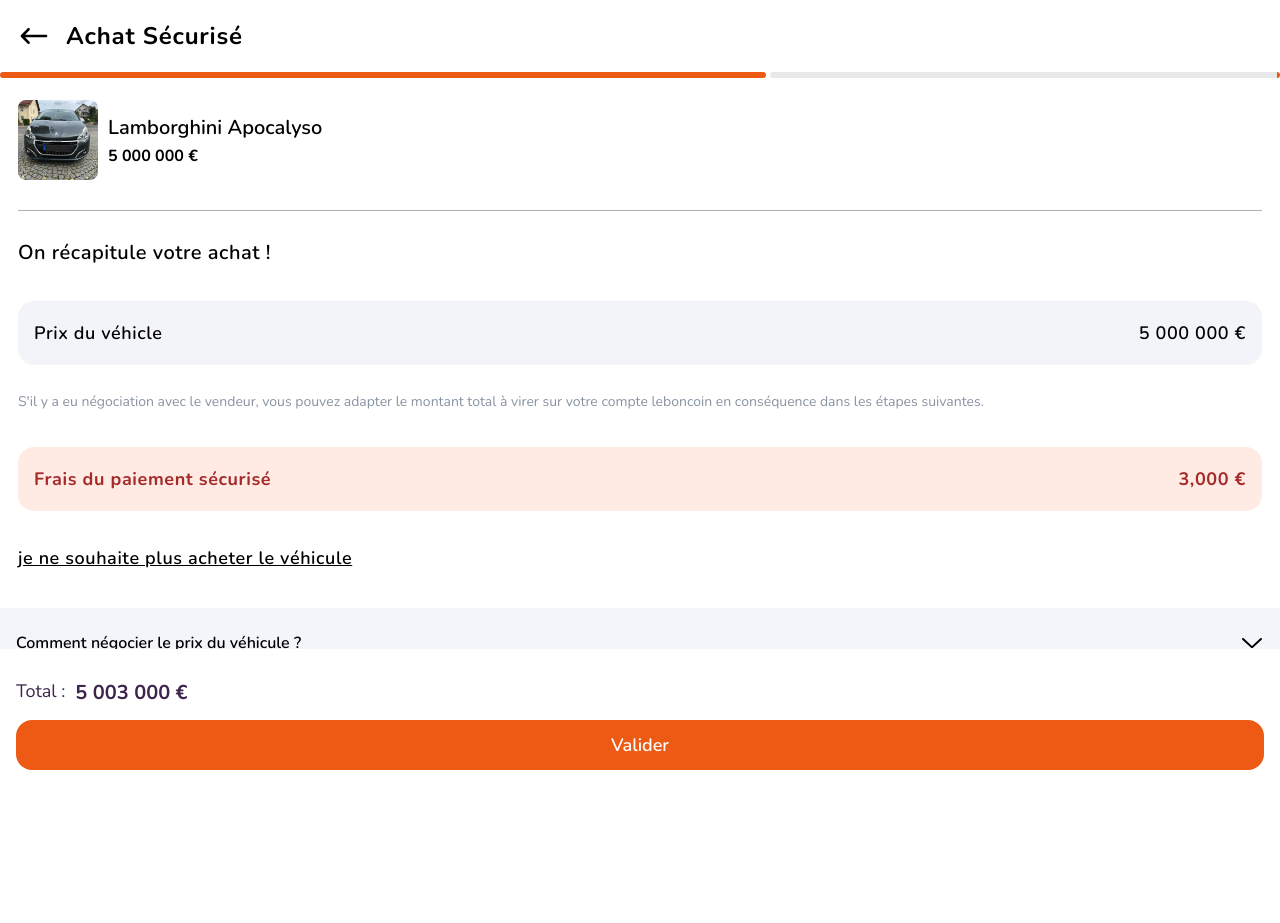
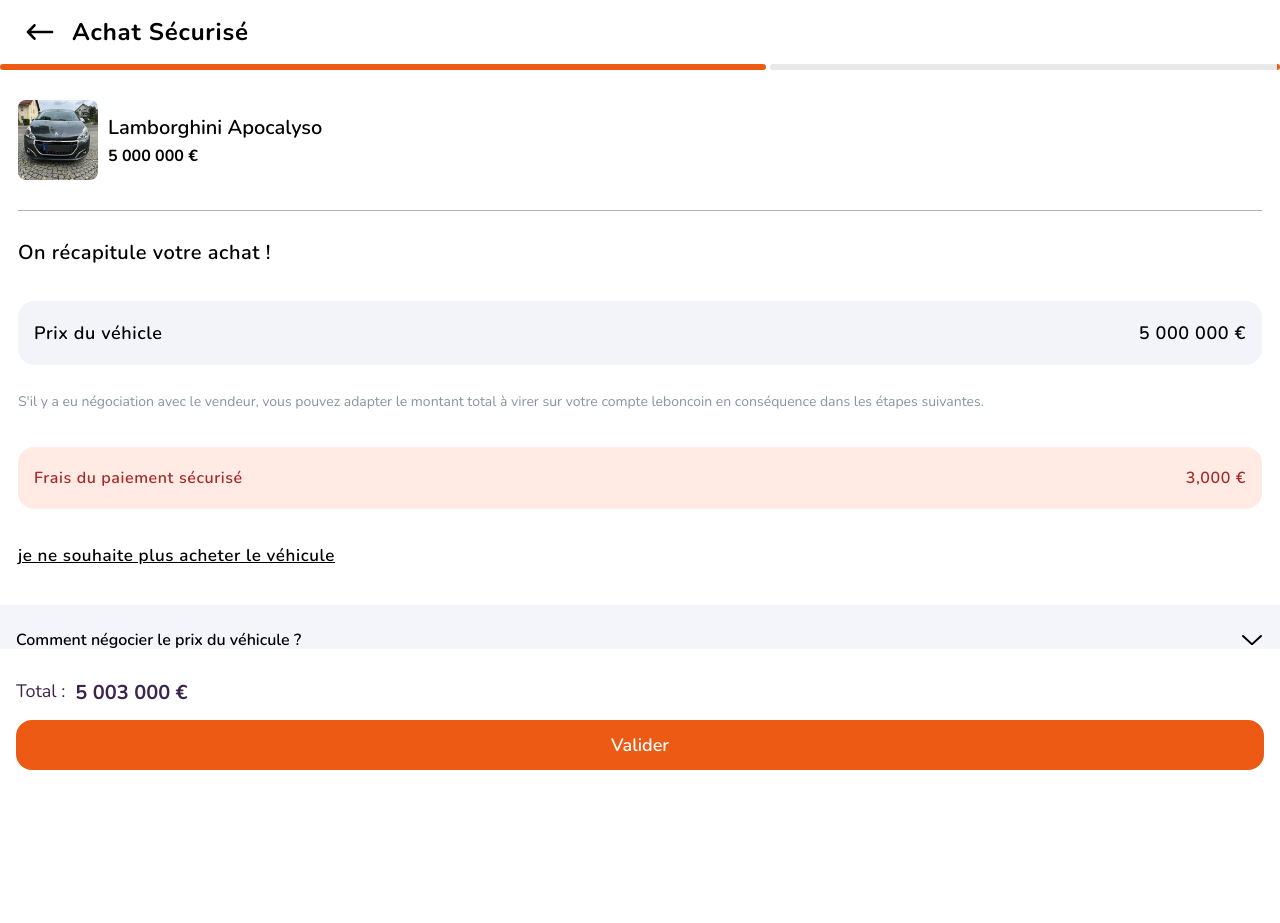
Before and after one commit to lbcoin-service/reserve, a Flask app: page /validation in a window 1280 px wide. After the commit the page ends 770 px from the top, so only its background shows below. Run offline with Flask 3, Linux system fonts and the light colour scheme.

Commit message:
Add files via upload

```diff
--- a/static/styles/styles.css
+++ b/static/styles/styles.css
@@ -270,7 +270,7 @@
 }
 #validHeader .row1 {
   display: flex;
-  padding: 20px 18px;
+  padding: 16px 1.5rem;
   gap: 16px;
   width: 100%;
 }
@@ -364,15 +364,15 @@
 }
 
 .valid-main .capture-product .tax {
-  font-size: 18px;
-  font-weight: 700;
+  font-size: 16px;
+  font-weight: 600;
 }
 
 .valid-main .capture-product .retreat p {
   background: none;
   padding: 0;
   text-decoration: underline;
-  font-size: 18px;
+  font-size: 17px;
 }
 
 
@@ -694,8 +694,8 @@
   font-size: 14px;
 }
 .ribpay-main h6 {
-  font-size: 20px;
-  font-weight: 400;
+  font-size: 17px;
+  font-weight: 600;
   text-decoration: underline;
   padding-block: 24px;
 }
@@ -958,7 +958,7 @@
   display: flex;
   justify-content: space-between;
   cursor: pointer;
-  gap: 20px;
+  gap: 40px;
 }
 .questions-contents .ask img {
   transform: rotate(90deg);
@@ -1024,10 +1024,9 @@
   }
 
 
-}
 
 
-
-#validationQuestBox {
-  margin-block: 10px 150px;
 }
+#validPageQuestBox {
+  margin-block: 10px 130px;
+}
```
Also changed, not shown: static/favicon.png (added).
